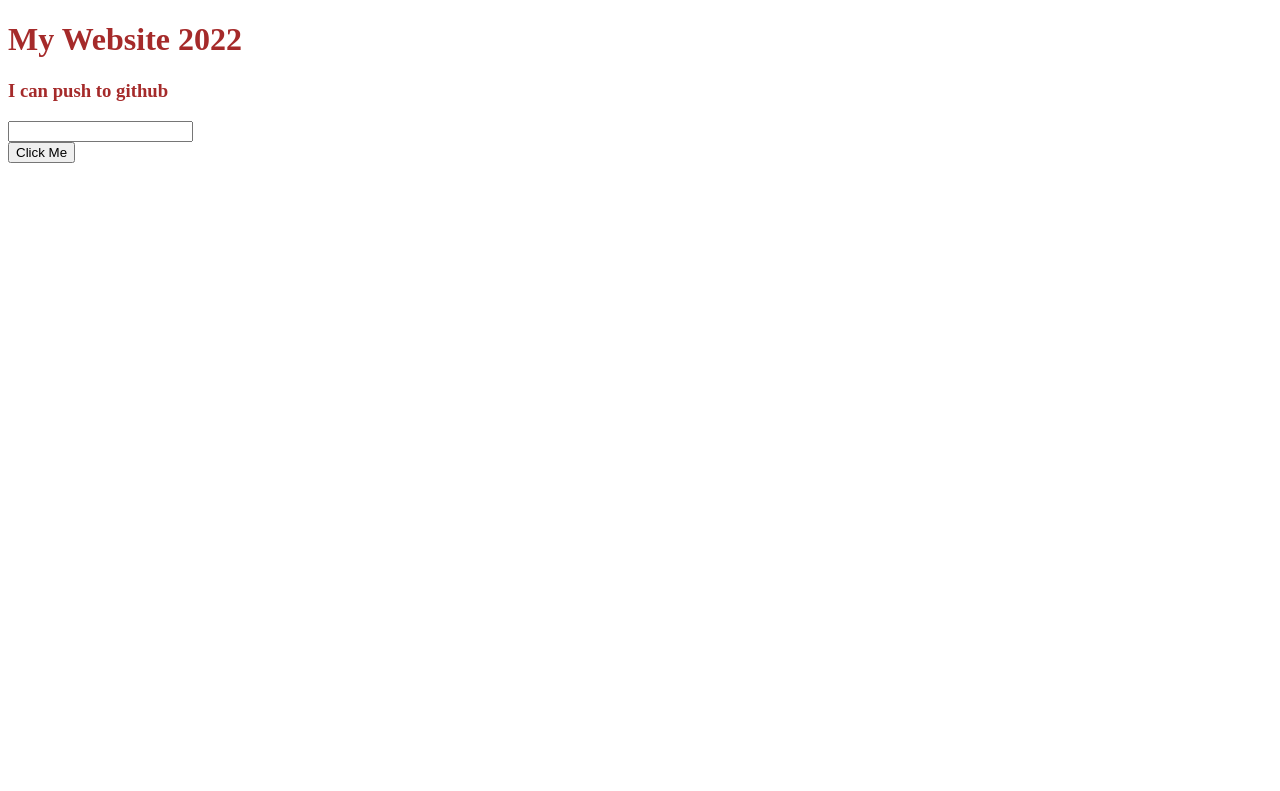
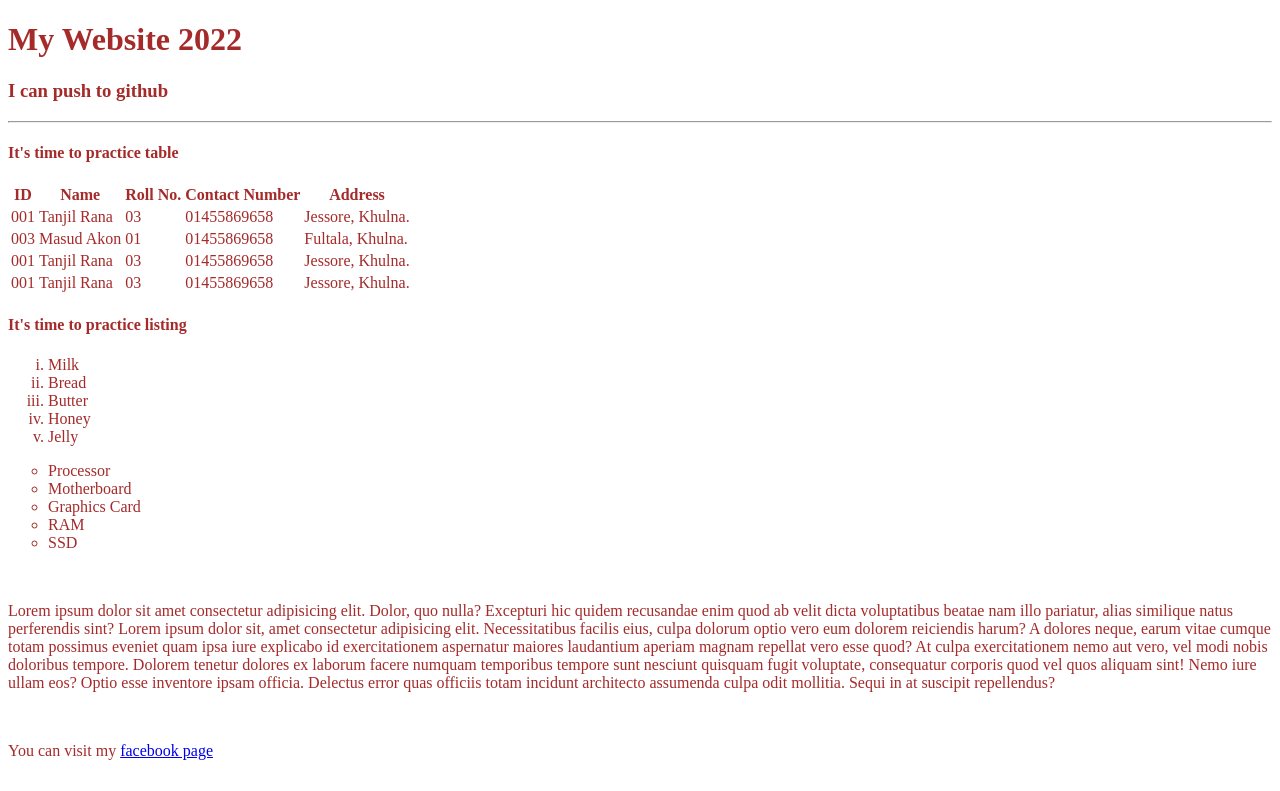
Before and after one commit to JannatulNaeem/My_first_website, a plain HTML site: page index.html in a window 1280 px wide. Shown: the top 791 px of the page. Drawn offline with Linux system fonts and the light colour scheme.

Commit message:
HTML practice

```diff
--- a/index.html
+++ b/index.html
@@ -5,13 +5,129 @@
     <meta http-equiv="X-UA-Compatible" content="IE=edge">
     <meta name="viewport" content="width=device-width, initial-scale=1.0">
     <link rel="stylesheet" href="style.css">
-    <title>Document</title>
+    <title>Absolute HTML</title>
 </head>
 <body>
     <h1>My Website 2022</h1>
     <h3>I can push to github</h3>
-    <input type="text">
+    <hr>
+
+    <h4>It's time to practice table</h4>
+    <table>
+        <thead>
+            <tr>
+                <th>ID</th>
+                <th>Name</th>
+                <th>Roll No.</th>
+                <th>Contact Number</th>
+                <th>Address</th>
+            </tr>
+        </thead>
+        <tbody>
+            <tr>
+                <td>001</td>
+                <td>Tanjil Rana</td>
+                <td>03</td>
+                <td>01455869658</td>
+                <td>Jessore, Khulna.</td>
+            </tr>
+            <tr>
+                <td>003</td>
+                <td>Masud Akon</td>
+                <td>01</td>
+                <td>01455869658</td>
+                <td>Fultala, Khulna.</td>
+            </tr>
+            <tr>
+                <td>001</td>
+                <td>Tanjil Rana</td>
+                <td>03</td>
+                <td>01455869658</td>
+                <td>Jessore, Khulna.</td>
+            </tr>
+            <tr>
+                <td>001</td>
+                <td>Tanjil Rana</td>
+                <td>03</td>
+                <td>01455869658</td>
+                <td>Jessore, Khulna.</td>
+            </tr>
+        </tbody>
+    </table>
+
+    <h4>It's time to practice listing</h4>
+
+    <ol type="i">
+        <li>Milk</li>
+        <li>Bread</li>
+        <li>Butter</li>
+        <li>Honey</li>
+        <li>Jelly</li>
+    </ol>
+
+    <ul type="circle">
+        <li>Processor</li>
+        <li>Motherboard</li>
+        <li>Graphics Card</li>
+        <li>RAM</li>
+        <li>SSD</li>
+    </ul>
     <br>
-    <button>Click Me</button>
+    <p>Lorem ipsum dolor sit amet consectetur adipisicing elit. Dolor, quo nulla? Excepturi hic quidem recusandae enim quod ab velit dicta voluptatibus beatae nam illo pariatur, alias similique natus perferendis sint? Lorem ipsum dolor sit, amet consectetur adipisicing elit. Necessitatibus facilis eius, culpa dolorum optio vero eum dolorem reiciendis harum? A dolores neque, earum vitae cumque totam possimus eveniet quam ipsa iure explicabo id exercitationem aspernatur maiores laudantium aperiam magnam repellat vero esse quod? At culpa exercitationem nemo aut vero, vel modi nobis doloribus tempore. Dolorem tenetur dolores ex laborum facere numquam temporibus tempore sunt nesciunt quisquam fugit voluptate, consequatur corporis quod vel quos aliquam sint! Nemo iure ullam eos? Optio esse inventore ipsam officia. Delectus error quas officiis totam incidunt architecto assumenda culpa odit mollitia. Sequi in at suscipit repellendus?</p>
+
+    <br>
+
+    <p> You can visit my <a href="https://facebook.com/myurbanmartbd" target="_blank">facebook page </a> </p> <br>
+
+    <img src="img/bg.jpg" alt="a background image" width="540px">
+    <iframe src="https://daraz.com.bd" frameborder="0" width="720px" height="400px"></iframe>
+
+    <iframe width="560" height="315" src="https://www.youtube.com/embed/vGOFpytHj_o" title="YouTube video player" frameborder="0" allow="accelerometer; autoplay; clipboard-write; encrypted-media; gyroscope; picture-in-picture" allowfullscreen></iframe> <br>
+
+    <form action="process.php" method="post">
+        <div>
+            <label for="First-Name">First-Name:</label>
+            <input type="text" name="FirstName" placeholder="Your FirstName">
+        </div>
+
+        <div>
+            <label for="Last-Name">Last-Name:</label>
+            <input type="text" name="LastName" placeholder="Your LastName">
+        </div>
+
+        <div>
+            <label for="Email">Email:</label>
+            <input type="email" name="email" placeholder="example@abc,com">
+        </div>
+
+        <div>
+            <label for="Message">Message:</label>
+            <textarea name="message" id="#" cols="30" rows="10" placeholder="Write your message here"></textarea>
+        </div>
+
+        <div>
+            <label for="gender">Gender:</label>
+            <select name="gender" id="#">
+                <option value="male">Male</option>
+                <option value="female">Female</option>
+                <option value="trans">TransGender</option>
+            </select>
+        </div>
+
+        <div>
+            <label for="Age">Age:</label>
+            <input type="number" name="age" value="30">
+        </div>
+
+        <div>
+            <label for="birthday">Birthday:</label>
+            <input type="date" name="birthday">
+        </div>
+
+        <input type="submit">
+
+    </form>
+
+
 </body>
 </html>
```
Also changed, not shown: img/bg.jpg (added).
